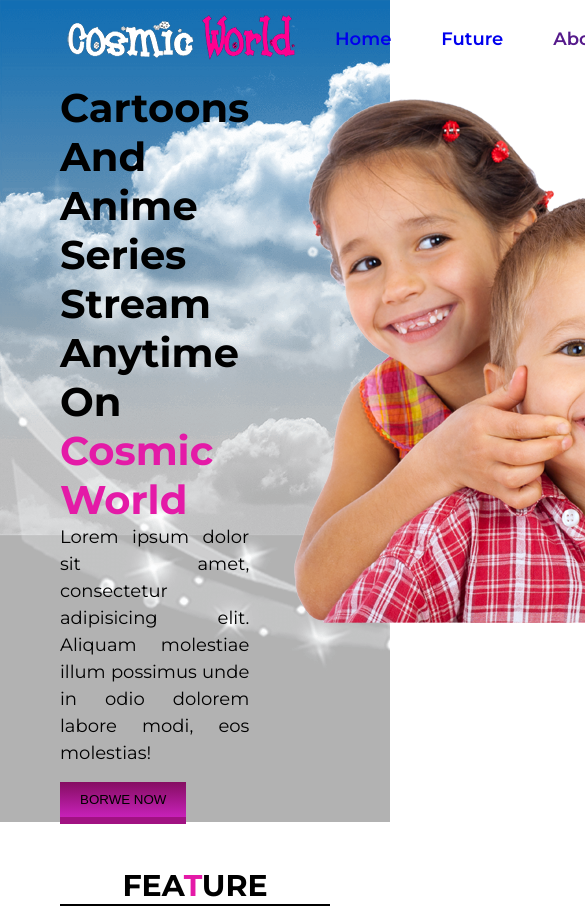
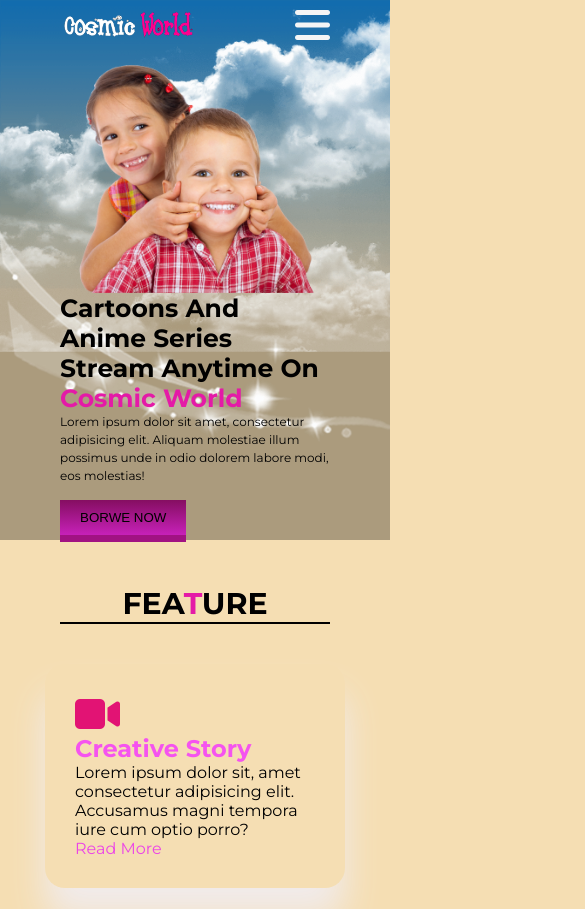
Before and after one commit to Nasirdiu/milistion-con-2, a plain HTML site: page index.html in a window 390 px wide. Shown: the top 909 px of the page, 585 px wide, since content can reach past the window. Drawn offline with Linux system fonts and the light colour scheme.

Commit message:
respossibe

```diff
--- a/css/style.css
+++ b/css/style.css
@@ -87,6 +87,11 @@ nav{
     box-shadow: 0 2px 0 rgb(235, 61, 182);
 }
 .banner-photo{
+    display: flex;
+    align-items: center;
+    justify-content: flex-end;
+}
+.banner-photo img{
     width: 100%;
 }
 /* banner close  */
@@ -173,3 +178,85 @@ footer{
     justify-content: center;
     font-size: 18px;
 }
+/* navigation bar */
+.card-icon{
+    color: whitesmoke;
+}
+#nav-togoler{
+    display: none;
+}
+.nav-togoler-icon{
+    display: none;
+    color: #fff;
+    font-size: 30px;
+}
+/*---------------------
+----media query responsive
+----------------------*/
+@media (max-width:992px) {
+    .container{
+        width: 100%;
+    }
+    .banner h1{
+        font-size: 25px;
+
+    }
+    .banner p{
+        font-size: 12px;
+        text-align: left;
+    }
+    .navation a{
+        font-size: 16px;
+        font-weight: 600px;
+        padding: 0 10px;
+    }
+}
+@media (max-width:800px) {
+    body{
+        background-color: wheat;
+    }
+    .container{
+        width: 100%;
+    }
+    .nav-togoler-icon{
+        display: block;
+    }
+    .navation{
+        position: absolute;
+        top: 80px;
+        left: 0;
+        width: 100%;
+        flex-direction: column;
+        align-items: center;
+        background-color: rgba(255, 255, 255, 0.308);
+        padding: 20px 0;
+        transform: translateY(-330px);
+        transition: .5s ease-in-out;
+    }
+    .navation li a{
+        color: #121212;
+    }
+    #nav-togoler:checked ~ .navation{
+        transform: translateY(0px);
+    }
+    .logo{
+        width: 90%;
+    }
+    .logo img{
+        width: 60%;
+    }
+    .top-banner{
+        display: grid;
+        grid-template-columns: 1fr;
+    }
+    .banner{
+        order: 2;
+    }
+    .main-flex,
+    .gallery,
+    .contact{
+        display: grid;
+        grid-template-columns: 1fr;
+        justify-content: center;
+    }
+}
--- a/index.html
+++ b/index.html
@@ -7,7 +7,6 @@
     <meta name="viewport" content="width=device-width, initial-scale=1.0">
     <title>Conceptional-2</title>
     <link rel="stylesheet" href="css/style.css">
-    <script src="https://kit.fontawesome.com/c60a7f43c5.js" crossorigin="anonymous"></script>
 </head>
 
 <body>
@@ -17,6 +16,10 @@
             <div class="logo">
                 <img src="images/logo.png" alt="">
             </div>
+            <input type="checkbox" name="" id="nav-togoler">
+            <label class="nav-togoler-icon" for="nav-togoler">
+                <i class="card-icon fas fa-bars"></i>
+            </label>
             <ul class="navation">
                 <li><a href="#home">Home</a></li>
                 <li><a href="#Future">Future</a></li>
@@ -136,7 +139,8 @@
     <footer>
         <small>Copy right @copy Nasir369 <span class="heiglight">cosmos world</span></small>
     </footer>
-
+    <!-- script -->
+    <script src="https://kit.fontawesome.com/c60a7f43c5.js" crossorigin="anonymous"></script>
 </body>
 
 </html>
```
